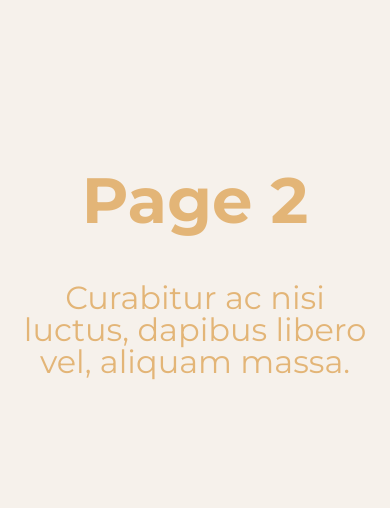
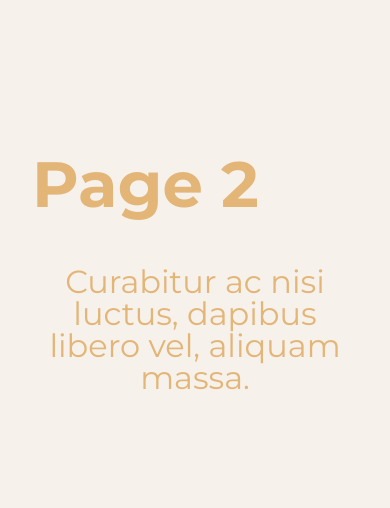
Before and after one commit to bvkviky/europa.frisspekseg, an Angular app: page / in a window 390 px wide. Shown: the part 1002-1510 px from the top of the page. Built offline with nearby package versions, Linux system fonts and the light colour scheme.

Commit message:
firstpage_fix p#2

```diff
--- a/src/app/app.component.scss
+++ b/src/app/app.component.scss
@@ -102,9 +102,7 @@ ul li a:hover {
   text-align: center;
 
 }
-@media (max-width: 768px) {
-  .page {
-    text-align: center;
-/* oldalirányú kis távolság mobilon */
-  }
+
+.page-content{
+  padding: 2rem 2rem;
 }
```
